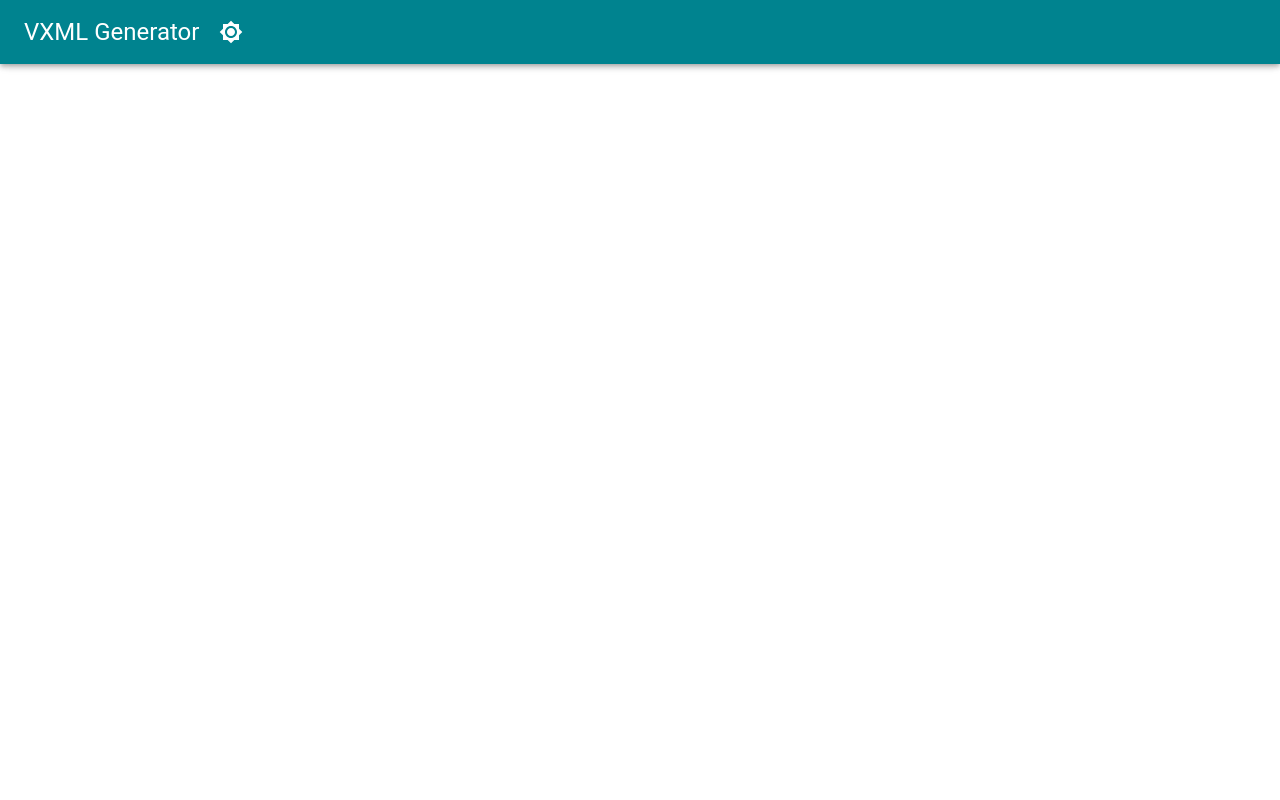
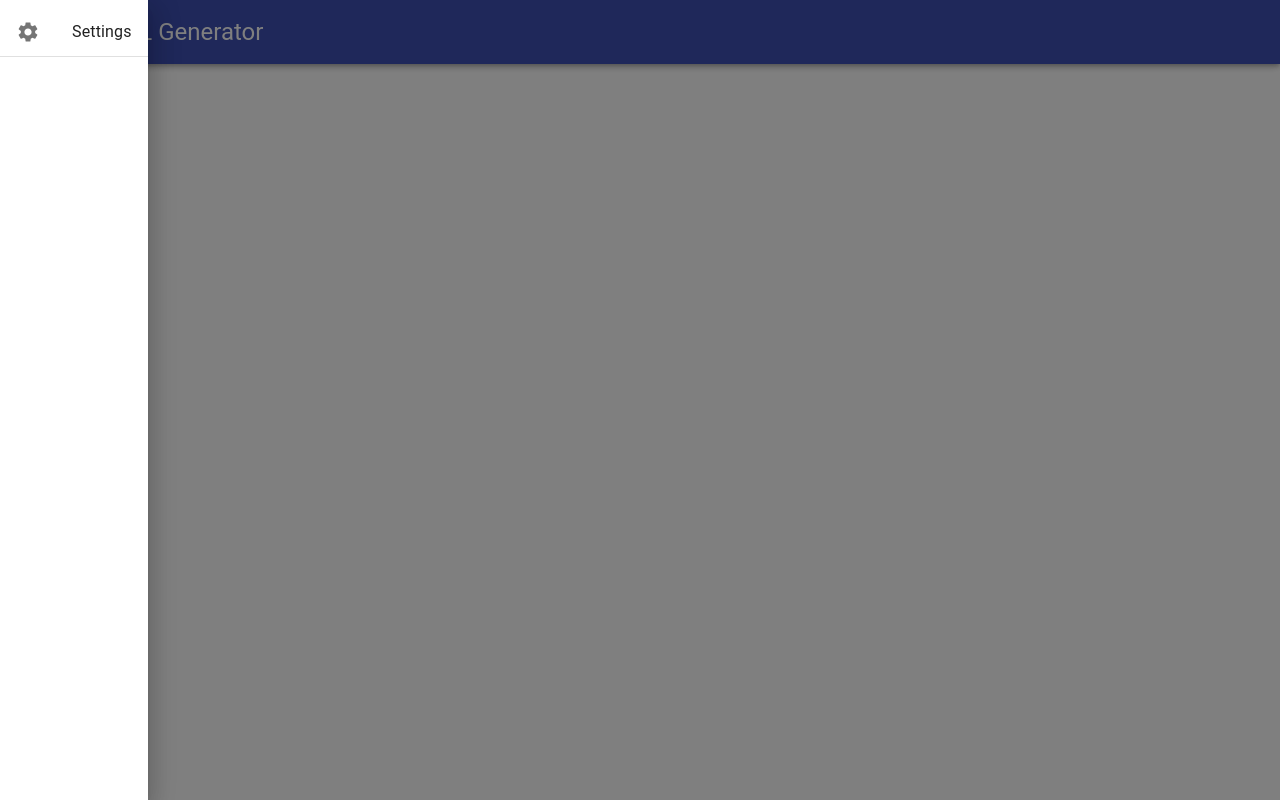
Before and after one commit to Lailanater/Stratus, a React (Create React App) app: page / in a window 1280 px wide. Both pictures are taken after a click on the button "menu". Built offline with nearby package versions, Linux system fonts and the light colour scheme.

Commit message:
Adding react-redux

```diff
--- a/src/components/Header.js
+++ b/src/components/Header.js
@@ -1,32 +1,66 @@
-import React from 'react';
-import {AppBar, Toolbar, Typography, useTheme} from "@material-ui/core";
-import {Brightness3, Brightness7} from "@material-ui/icons";
+import React, {Component} from 'react';
+import {
+    AppBar,
+    Divider,
+    Drawer,
+    List,
+    ListItem,
+    ListItemIcon,
+    ListItemText,
+    Toolbar,
+    Typography
+} from "@material-ui/core";
+import MenuIcon from "@material-ui/icons/Menu";
 import IconButton from "@material-ui/core/Button";
+import {connect} from "react-redux";
+import {toggleAppMenu} from "../redux/actions/actionCreators";
+import SettingsIcon from '@material-ui/icons/Settings';
 
-function Header() {
-	const theme = useTheme();
+const mapStateToProps = state => {
+    return {
+        isAppMenuDisplayed: state.isAppMenuDisplayed
+    };
+};
 
-	function displayThemeButton() {
-		console.log(theme.palette.type);
-		console.log(typeof theme.palette.type);
-		if (theme.palette.type === "light") {
-			return <Brightness7 />;
-		}
-		else {
-			return <Brightness3 />;
-		}
-	}
+const mapDispatchToProps = dispatch => {
+    return {
+        toggleAppMenu: () => {
+            dispatch(toggleAppMenu());
+        }
+    };
+};
 
-	return (
-		<AppBar position="fixed">
-			<Toolbar>
-				<Typography variant="h5">
-					VXML Generator
-				</Typography>
-				<IconButton aria-label="Switch Theme" color="inherit">{displayThemeButton()}</IconButton>
-			</Toolbar>
-		</AppBar>
-	);
+class Header extends Component {
+
+    render() {
+        return (
+            <div>
+                <AppBar position="fixed">
+                    <Toolbar>
+                        <IconButton edge="start" color="inherit" aria-label="menu" onClick={this.props.toggleAppMenu}>
+                            <MenuIcon/>
+                        </IconButton>
+                        <Typography variant="h5">
+                            VXML Generator
+                        </Typography>
+                    </Toolbar>
+                </AppBar>
+                <Drawer open={this.props.isAppMenuDisplayed} onClose={this.props.toggleAppMenu}>
+                    <List>
+                        <ListItem button>
+                            <ListItemIcon>
+                                <SettingsIcon/>
+                            </ListItemIcon>
+                            <ListItemText>
+                                Settings
+                            </ListItemText>
+                        </ListItem>
+                        <Divider/>
+                    </List>
+                </Drawer>
+            </div>
+        );
+    }
 }
 
-export default Header;
+export default connect(mapStateToProps, mapDispatchToProps)(Header);
--- a/src/containers/App.js
+++ b/src/containers/App.js
@@ -1,34 +1,20 @@
 import React from 'react';
+
+import {Provider} from "react-redux";
+import store from "../redux/store";
+
+import HomePage from "./HomePage";
 import Header from "../components/Header";
-import ButtonMenu from "../components/ButtonMenu";
-import {createMuiTheme, Paper, useMediaQuery} from "@material-ui/core";
-import {ThemeProvider} from "@material-ui/core/styles";
 
 function App() {
-	const prefersDarkMode = useMediaQuery('(prefers-color-scheme: dark)');
+    store.subscribe(() => console.log(store.getState()));
 
-	const palette = {
-		type: prefersDarkMode ? 'dark' : 'light',
-		primary: {main: '#00838F'},
-		secondary: {main: '#8C9EFF'}
-	};
-
-	const theme = React.useMemo(
-		() =>
-			createMuiTheme({
-				palette: palette
-			}),
-		[palette],
-	);
-
-	return (
-		<ThemeProvider theme={theme}>
-			<Header />
-			<Paper>
-				<ButtonMenu />
-			</Paper>
-		</ThemeProvider>
-	);
+    return (
+        <Provider store={store}>
+            <Header/>
+            <HomePage/>
+        </Provider>
+    );
 }
 
 export default App;
--- a/src/containers/HomePage.js
+++ b/src/containers/HomePage.js
@@ -1,12 +1,10 @@
 import React from 'react';
-import Header from "../components/Header";
 import ButtonMenu from "../components/ButtonMenu";
 
 function HomePage() {
     return (
         <div>
-            <Header />
-            <ButtonMenu />
+            <ButtonMenu/>
         </div>
     );
 }
--- /dev/null
+++ b/src/redux/actions/actionCreators.js
@@ -0,0 +1,7 @@
+import {TOGGLE_APP_MENU} from "../constants/actionTypes";
+
+export function toggleAppMenu() {
+    return {
+        type: TOGGLE_APP_MENU
+    }
+}
--- /dev/null
+++ b/src/redux/constants/actionTypes.js
@@ -0,0 +1 @@
+export const TOGGLE_APP_MENU = 'TOGGLE_APP_MENU';
--- /dev/null
+++ b/src/redux/reducers/index.js
@@ -0,0 +1,18 @@
+import {TOGGLE_APP_MENU} from "../constants/actionTypes";
+
+const initialState = {
+    isAppMenuDisplayed: false
+}
+
+function rootReducer(state = initialState, action) {
+    switch (action.type) {
+        case TOGGLE_APP_MENU:
+            return Object.assign({}, state, {
+                isAppMenuDisplayed: !state.isAppMenuDisplayed
+            })
+        default:
+            return state
+    }
+}
+
+export default rootReducer;
--- /dev/null
+++ b/src/redux/store.js
@@ -0,0 +1,4 @@
+import {createStore} from "redux";
+import rootReducer from "./reducers";
+
+export default createStore(rootReducer);
```
Also changed, not shown: package.json (+8 -4 lines), 1 other file (tests, documents, lock files or other folders).
